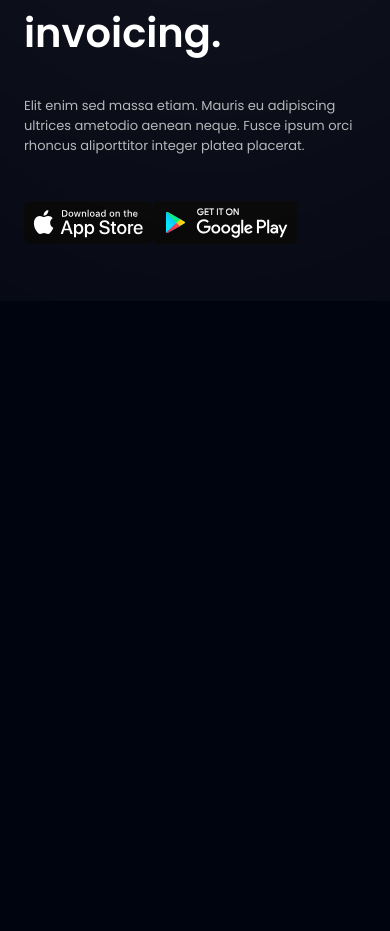
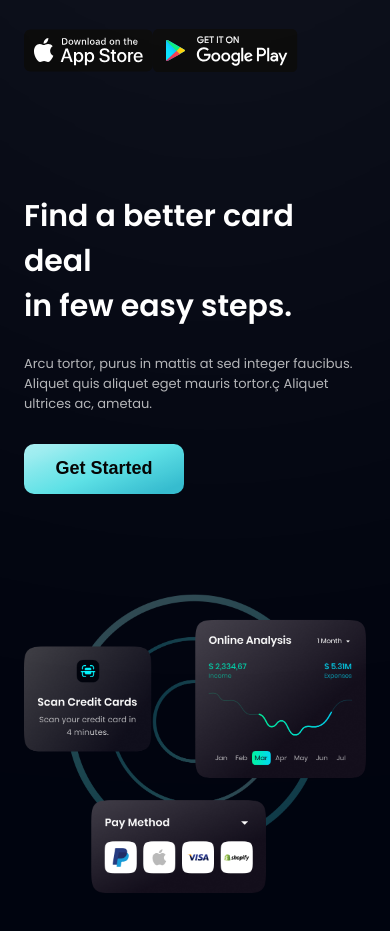
Before and after one commit to EHAB3x/Hoo_Bank, a React (Vite) app: page / in a window 390 px wide. Shown: the part 2497-3428 px from the top of the page. Before the commit the page ends 2798 px from the top, so only its background shows below. Built offline with nearby package versions, Linux system fonts and the light colour scheme.

Commit message:
finish card section

```diff
--- a/src/App.jsx
+++ b/src/App.jsx
@@ -1,5 +1,6 @@
 import './App.css'
 import Business from './components/business/Business'
+import Card from './components/card/Card'
 import Control from './components/control/Control'
 import Landing from './components/landing/Landing'
 import Stats from './components/stats/Stats'
@@ -14,6 +15,7 @@ function App() {
       <Stats />
       <Business />
       <Control />
+      <Card />
     </>
   )
 }
--- a/src/components/business/Business.css
+++ b/src/components/business/Business.css
@@ -28,8 +28,8 @@
   line-height: 30px;
 }
 .business .left button {
-  width: 170px;
-  height: 64px;
+  width: 160px;
+  height: 50px;
   -ms-flex-negative: 0;
       flex-shrink: 0;
   border-radius: 10px;
--- a/src/components/business/Business.scss
+++ b/src/components/business/Business.scss
@@ -19,8 +19,8 @@ $padding-sm : 0 1rem;
             line-height: 30px;
         }
         button{
-            width: 170px;
-            height: 64px;
+            width: 160px;
+            height: 50px;
             flex-shrink: 0;
             border-radius: 10px;
             background: linear-gradient(158deg, #DEF9FA -43.27%, #BEF3F5 -21.24%, #9DEDF0 12.19%, #7DE7EB 29.82%, #5CE1E6 51.94%, #33BBCF 90.29%);
--- /dev/null
+++ b/src/components/card/Card.css
@@ -0,0 +1,85 @@
+.card {
+  display: -webkit-box;
+  display: -ms-flexbox;
+  display: flex;
+  -webkit-box-pack: justify;
+      -ms-flex-pack: justify;
+          justify-content: space-between;
+  gap: 100px;
+  padding: 6rem;
+}
+.card .left {
+  display: -webkit-box;
+  display: -ms-flexbox;
+  display: flex;
+  -webkit-box-orient: vertical;
+  -webkit-box-direction: normal;
+      -ms-flex-direction: column;
+          flex-direction: column;
+  -ms-flex-pack: distribute;
+      justify-content: space-around;
+}
+.card .left .desc h2 {
+  font-size: 40px;
+}
+.card .left .desc p {
+  font-size: 13px;
+  color: rgba(255, 255, 255, 0.7);
+}
+.card .left button {
+  width: 160px;
+  height: 50px;
+  -ms-flex-negative: 0;
+      flex-shrink: 0;
+  border-radius: 10px;
+  background: linear-gradient(158deg, #DEF9FA -43.27%, #BEF3F5 -21.24%, #9DEDF0 12.19%, #7DE7EB 29.82%, #5CE1E6 51.94%, #33BBCF 90.29%);
+  -webkit-border-radius: 10px;
+  -moz-border-radius: 10px;
+  -ms-border-radius: 10px;
+  -o-border-radius: 10px;
+  border: 0;
+  font-size: 18px;
+  font-weight: 600;
+  cursor: pointer;
+}
+.card .right img {
+  max-width: 513px;
+  max-height: 449px;
+}
+
+@media screen and (max-width: 767px) {
+  .card {
+    -webkit-box-orient: vertical;
+    -webkit-box-direction: normal;
+        -ms-flex-direction: column;
+            flex-direction: column;
+    padding: 3rem 1rem;
+  }
+  .card .left .desc h2 {
+    font-size: 30px;
+  }
+  .card .left .desc p {
+    margin-bottom: 30px;
+  }
+  .card .right img {
+    max-width: 100%;
+  }
+}
+@media screen and (min-width: 767px) and (max-width: 1023px) {
+  .card {
+    -webkit-box-orient: vertical;
+    -webkit-box-direction: normal;
+        -ms-flex-direction: column;
+            flex-direction: column;
+    padding: 3rem 1rem;
+  }
+  .card .left .desc h2 {
+    font-size: 30px;
+  }
+  .card .left .desc p {
+    margin-bottom: 30px;
+  }
+  .card .right img {
+    max-width: 100%;
+  }
+}
--- /dev/null
+++ b/src/components/card/Card.jsx
@@ -0,0 +1,23 @@
+import "./Card.css";
+import card from "../../assets/card.png"
+const Card = () => {
+  return (
+    <div>
+        <div className="card">
+
+        <div className="left">
+                <div className="desc">
+                    <h2>Find a better card deal <br />in few easy steps.</h2>
+                    <p>Arcu tortor, purus in mattis at sed integer faucibus. Aliquet quis aliquet eget mauris tortor.ç Aliquet ultrices ac, ametau.</p>
+                </div>
+                <button>Get Started</button>
+        </div>
+        <div className="right">
+            <img src={card} alt="" />
+        </div>
+        </div>
+    </div>
+  )
+}
+
+export default Card
--- /dev/null
+++ b/src/components/card/Card.scss
@@ -0,0 +1,76 @@
+$padding-xl :6rem;
+$padding-sm :3rem 1rem;
+.card{
+    display: flex;
+    justify-content: space-between;
+    gap: 100px;
+    padding: $padding-xl;
+    .left{
+        display: flex;
+        flex-direction: column;
+        justify-content: space-around;
+        .desc{
+            h2{
+                font-size: 40px;
+            }
+            p{
+                font-size: 13px;
+                color: rgba(255, 255, 255, 0.7);
+            }
+        }
+        button{
+            width: 160px;
+            height: 50px;
+            flex-shrink: 0;
+            border-radius: 10px;
+            background: linear-gradient(158deg, #DEF9FA -43.27%, #BEF3F5 -21.24%, #9DEDF0 12.19%, #7DE7EB 29.82%, #5CE1E6 51.94%, #33BBCF 90.29%);
+            -webkit-border-radius: 10px;
+            -moz-border-radius: 10px;
+            -ms-border-radius: 10px;
+            -o-border-radius: 10px;
+            border: 0;
+            font-size: 18px;
+            font-weight: 600;
+            cursor: pointer;
+        }
+    }
+    .right img{
+        max-width: 513px;
+        max-height: 449px;
+    }
+}
+
+@media screen and (max-width: 767px) {
+    .card{
+        flex-direction: column;
+        padding: $padding-sm;
+        .left .desc{
+            h2{
+                font-size: 30px;
+            }
+            p{
+                margin-bottom: 30px;
+            }
+        }
+        .right img{
+            max-width: 100%;
+        }
+    }
+}
+@media screen and (min-width: 767px) and (max-width:1023px){
+    .card{
+        flex-direction: column;
+        padding: $padding-sm;
+        .left .desc{
+            h2{
+                font-size: 30px;
+            }
+            p{
+                margin-bottom: 30px;
+            }
+        }
+        .right img{
+            max-width: 100%;
+        }
+    }
+}
--- a/src/components/control/Control.css
+++ b/src/components/control/Control.css
@@ -76,6 +76,7 @@
   }
   .control .right .desc h2 {
     margin-top: 0;
+    font-size: 30px;
   }
   .control .right .desc p {
     margin-bottom: 45px;
--- a/src/components/control/Control.scss
+++ b/src/components/control/Control.scss
@@ -20,7 +20,7 @@ $padding-sm :3rem 1rem;
         -moz-transform: translateX(50%);
         -ms-transform: translateX(50%);
         -o-transform: translateX(50%);
-}
+    }
     .left img{
         max-width: 530px;
         max-height: 455px;
@@ -61,6 +61,7 @@ $padding-sm :3rem 1rem;
             .desc{
                 h2{
                     margin-top: 0;
+                    font-size: 30px;
                 }
                 p{
                     margin-bottom: 45px;
```
